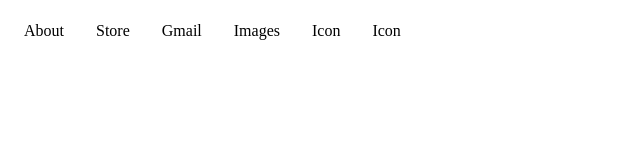
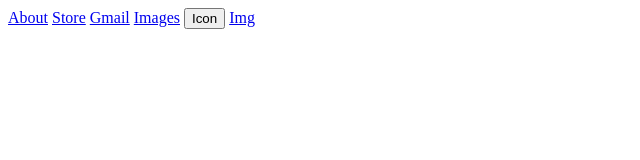
Before and after one commit to ZahBenjamin/google_homepage, a plain HTML site: page index.html in a window 1280 px wide. Shown: the whole page, without its empty margins (0-640 px from the left). Drawn offline with Linux system fonts and the light colour scheme.

Commit message:
Edited navbar so it's better programmatically

```diff
--- a/index.html
+++ b/index.html
@@ -8,18 +8,16 @@
 		<link rel="stylesheet" href="styles/styles.css"
 	</head>
 
+<!-- x is used as a placeholder for work that needs to be changed later -->
 	<body>
-	<!-- navbar at the top -->
-		<div>
-			<ul>
-				<li>About</li>
-				<li>Store</li>
-				<li>Gmail</li>
-				<li>Images</li>
-				<li>Icon</li>
-				<li>Icon</li>
-			</ul>
-		</div>
+	<!-- navbar at the top,  -->
+	<nav class="nav">
+		<a class="nav-link" href="#">About</a>
+		<a class="nav-link" href="#">Store</a>
+		<a class="nav-link" href="#">Gmail</a>
+		<a class="nav-link" href="#">Images</a>
+		<button class="x" href="#">Icon</button>
+		<a href="https://github.com/ZahBenjamin" class="x" target="_blank">Img</a>
 		<div></div>
 		<div></div>
 	</body>
```
